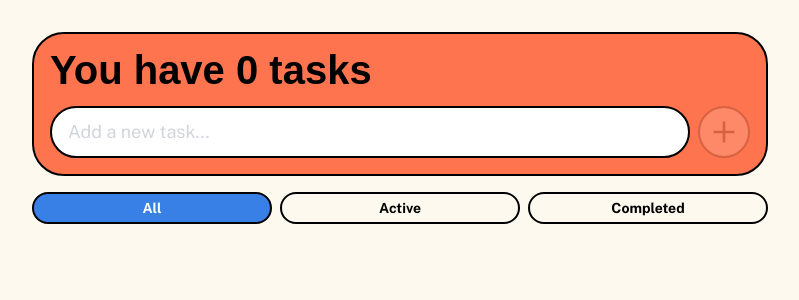
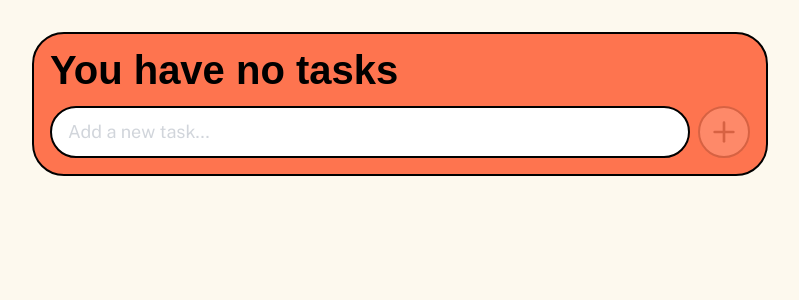
Before and after one commit to alvinarkansas/neo-todo, a React (Vite) app: page / in a window 1280 px wide. Shown: the top 300 px of the page, without its empty margins (240-1039 px from the left). Built offline with nearby package versions, Linux system fonts and the light colour scheme; a web font is replaced by a local one.

Commit message:
feat: modify headline text

```diff
--- a/src/App.tsx
+++ b/src/App.tsx
@@ -1,7 +1,8 @@
-import { Plus } from "lucide-react";
 import { useEffect, useState } from "react";
 import { AnimatePresence } from "motion/react";
+import { Headline } from "./components/Headline";
 import { TodoFilterButton } from "./components/TodoFilterButton";
+import { TodoInput } from "./components/TodoInput";
 import { TodoItem } from "./components/TodoItem";
 import { FILTER_OPTIONS } from "./constants";
 import type { FilterOption, Todo } from "./types/todo";
@@ -13,8 +14,6 @@ function App() {
     const savedTodos = localStorage.getItem("todos");
     return savedTodos ? JSON.parse(savedTodos) : [];
   });
-
-  const activeTasks = todos.filter((todo) => !todo.completed).length;
 
   useEffect(() => {
     localStorage.setItem("todos", JSON.stringify(todos));
@@ -64,33 +63,22 @@ function App() {
   return (
     <div className="sm:max-w-xl lg:max-w-3xl mx-auto px-4 py-8">
       <header className="p-4 bg-danger border-brutal mb-4">
-        <h1 className="text-[40px] font-extrabold font-brutal leading-none mb-4">
-          You have {activeTasks} tasks
-        </h1>
-        <div className="flex gap-2">
-          <input
-            type="text"
+        <Headline todos={todos} />
+        <TodoInput
           value={newTodo}
-            onKeyDown={(e) => {
-              if (e.key === "Enter") {
+          onChange={(e) => {
+            setNewTodo(e.target.value);
+          }}
+          onEnter={() => {
             addTodo(newTodo);
-              }
           }}
-            onChange={(e) => setNewTodo(e.target.value)}
-            placeholder="Add a new task..."
-            className="px-4 py-2 text-lg bg-white border-brutal placeholder:text-gray-300 flex-1 outline-none"
-            size={1}
+          onPlusButtonClick={() => {
+            addTodo(newTodo);
+          }}
         />
-          <button
-            onClick={() => addTodo(newTodo)}
-            disabled={!newTodo}
-            className="p-2 text-lg bg-white border-brutal transform hover:-translate-y-1 transition-transform disabled:opacity-15 disabled:hover:translate-y-0"
-          >
-            <Plus size={32} />
-          </button>
-        </div>
       </header>
 
+      {todos.length > 0 && (
         <section className="flex gap-2 w-full mb-6">
           {FILTER_OPTIONS.map((option) => {
             return (
@@ -105,6 +93,7 @@ function App() {
             );
           })}
         </section>
+      )}
 
       <AnimatePresence initial={false}>
         {(filteredTodos ?? []).map((todo) => {
--- /dev/null
+++ b/src/components/Headline.tsx
@@ -0,0 +1,28 @@
+import type { Todo } from "../types/todo";
+
+type Props = {
+  todos: Todo[];
+};
+
+export const Headline = ({ todos }: Props) => {
+  const activeTodos = todos.filter((todo) => !todo.completed);
+
+  const label = () => {
+    if (todos.length === 0) {
+      return "You have no tasks";
+    }
+    if (todos.every((todo) => todo.completed)) {
+      return "All done!";
+    }
+    if (activeTodos.length === 1) {
+      return "You have 1 task";
+    }
+    return `You have ${activeTodos.length} tasks`;
+  };
+
+  return (
+    <h1 className="text-[40px] font-extrabold font-brutal leading-none mb-4">
+      {label()}
+    </h1>
+  );
+};
--- /dev/null
+++ b/src/components/TodoInput.tsx
@@ -0,0 +1,40 @@
+import { Plus } from "lucide-react";
+
+type Props = {
+  value: string;
+  onChange: (e: React.ChangeEvent<HTMLInputElement>) => void;
+  onEnter: () => void;
+  onPlusButtonClick: () => void;
+};
+
+export const TodoInput = ({
+  value,
+  onChange,
+  onEnter,
+  onPlusButtonClick,
+}: Props) => {
+  return (
+    <div className="flex gap-2">
+      <input
+        type="text"
+        value={value}
+        onKeyDown={(e) => {
+          if (e.key === "Enter" && value) {
+            onEnter();
+          }
+        }}
+        onChange={onChange}
+        placeholder="Add a new task..."
+        className="px-4 py-2 text-lg bg-white border-brutal placeholder:text-gray-300 flex-1 outline-none"
+        size={1}
+      />
+      <button
+        onClick={onPlusButtonClick}
+        disabled={!value}
+        className="p-2 text-lg bg-white border-brutal transform hover:-translate-y-1 transition-transform disabled:opacity-15 disabled:hover:translate-y-0"
+      >
+        <Plus size={32} />
+      </button>
+    </div>
+  );
+};
```
Lines whose indentation alone changed are shown as unchanged.
